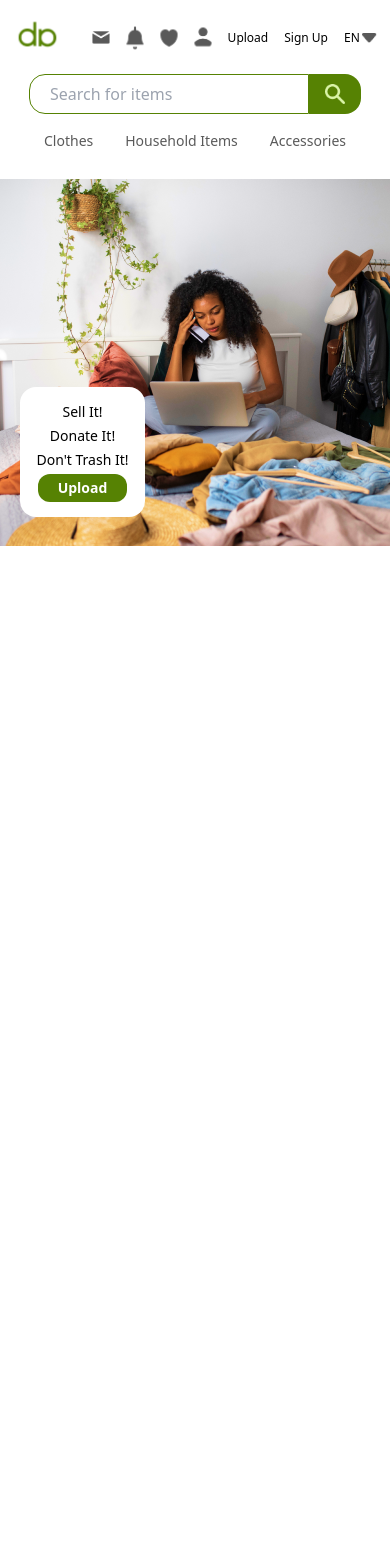
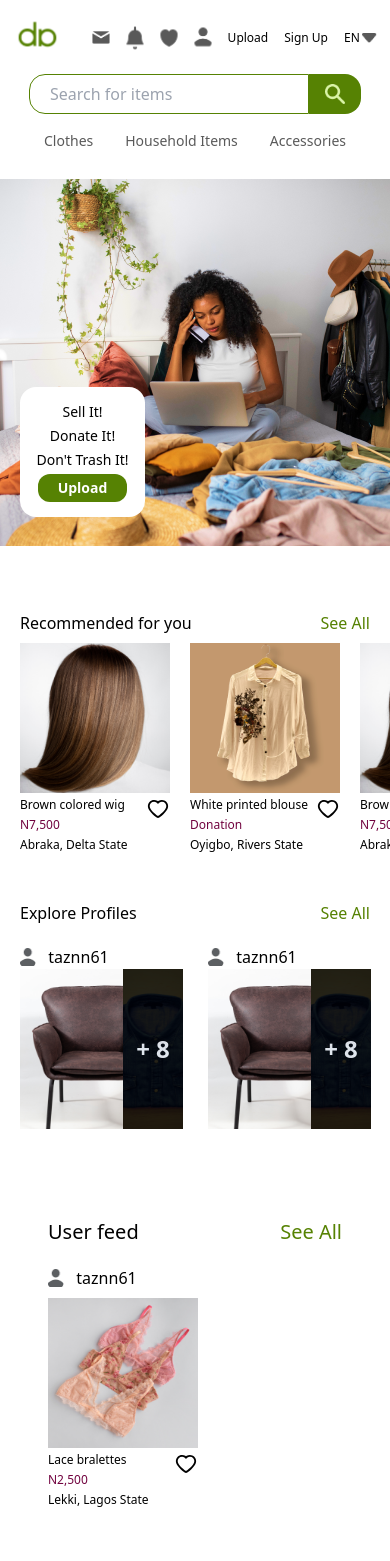
Before and after one commit to your-expert-tech-guide/dashmeafrica, a React (Vite) app: page / in a window 390 px wide. Shown: the top 1561 px of the page. Before the commit the page ends 844 px from the top, so only its background shows below. Built offline with nearby package versions, Linux system fonts and the light colour scheme.

Commit message:
completed footer and some other pages responsivenes

```diff
--- a/src/App.jsx
+++ b/src/App.jsx
@@ -5,17 +5,19 @@
 import Header from "./components/Header/Header.jsx";
 import SecondHeader from "./components/Header/SecondHeader.jsx";
 import Hero from "./components/home/Hero.jsx";
+import Footer from "./components/Footer/Footer.jsx";
 
 function App() {
   return (
     <div>
-      <Header />
+      {/* <Header />
       <SecondHeader />
       <Hero />
-      {/* <Routes>
+      <Footer /> */}
+      <Routes>
         <Route index element={<Home />} />
         <Route path="/signup" element={<Signup2 />} />
-      </Routes> */}
+      </Routes>
     </div>
   );
 }
--- a/src/components/home/Hero.jsx
+++ b/src/components/home/Hero.jsx
@@ -4,8 +4,8 @@
 const Hero = () => {
   return (
     <div className="pt-7">
-      <div className="bg-hero-pattern bg-no-repeat w-full h-[504px] max-[426px]:bg-hero-pattern-m max-[686px]:bg-hero-pattern-md max-[540px]:bg-hero-pattern-5 max-[951px]:bg-hero-pattern-9">
-        <div className="pt-44 max-[430px]:pt-52 max-[951px]:pt-44">
+      <div className="bg-hero-pattern bg-no-repeat w-full h-[504px] max-[426px]:bg-hero-pattern-m max-[686px]:bg-hero-pattern-md max-[540px]:bg-hero-pattern-5 max-[951px]:bg-hero-pattern-9 2xl:bg-repeat-x">
+        <div className="pt-44 max-[430px]:pt-52 max-[951px]:pt-44 ">
           <div className="w-[346px] h-[280px] max-[1000px]:w-[250px] max-[1000px]:text-2xl max-[951px]:h-[180px] max-[951px]:w-[170px] bg-white flex flex-col items-center justify-center rounded-2xl ml-10 gap-3 max-[500px]:gap-2 max-[500px]:ml-5 max-[430px]:w-[125px] max-[430px]:h-[130px] max-[430px]:gap-1 max-[951px]:ml-5">
             <p className="text-[1.75rem] font-medium max-[1000px]:text-2xl max-[951px]:text-xl max-[430px]:text-sm">
               Sell It!
--- a/src/components/home/ProductCard.jsx
+++ b/src/components/home/ProductCard.jsx
@@ -12,13 +12,13 @@
       <img
         src={product.img}
         alt="product"
-        className="w-[198px] h-[224px] cursor-pointer hover:scale-105"
+        className="w-[150px] sm:w-[198px] h-[150px] sm:h-[224px] cursor-pointer hover:scale-105"
       />
-      <div className="flex justify-between w-[198px] mt-1">
-        <div>
-          <h1 className="font-medium">{product.name}</h1>
-          <p className="text-[#71033F]">{product.price}</p>
-          <p className="text-sm">{product.location}</p>
+      <div className="flex justify-between w-[150px] sm:w-[198px] mt-1">
+        <div className="flex flex-col gap-1">
+          <h1 className="font-medium text-xs sm:text-base">{product.name}</h1>
+          <p className="text-[#71033F] text-xs sm:text-base">{product.price}</p>
+          <p className="text-xs sm:text-sm">{product.location}</p>
         </div>
         <div className="cash">
           {isSaved ? (
--- a/src/components/home/ProfileCard.jsx
+++ b/src/components/home/ProfileCard.jsx
@@ -14,15 +14,15 @@
         <img
           src={Chair}
           alt="product"
-          className="w-[198px] h-[224px] absolute"
+          className="w-[150px] sm:w-[198px] h-[160px] sm:h-[224px] absolute"
         />
-        <div className="relative  ml-[123px]">
+        <div className="relative ml-[103px] sm:ml-[123px]">
           <img
             src={Gen}
             alt="product"
-            className="w-[75px] h-[224px] absolute"
+            className="w-[60px] sm:w-[75px] h-[160px] sm:h-[224px] absolute"
           />
-          <div className="flex items-center justify-center w-[75px] h-[224px] opacity-85 bg-black absolute cursor-pointer">
+          <div className="flex items-center justify-center w-[60px] sm:w-[75px] h-[160px] sm:h-[224px] opacity-85 bg-black absolute cursor-pointer">
             <p className="text-white text-2xl font-semibold">+ 8</p>
           </div>
         </div>
--- a/src/pages/home/Home.jsx
+++ b/src/pages/home/Home.jsx
@@ -72,14 +72,16 @@
       {/* Hero Section end */}
       {/* Main section start */}
       {/* Recommended section start */}
-      <div className="p-12">
-        <div className="flex justify-between">
-          <h1 className="text-xl font-medium">Recommended for you</h1>
-          <p className="text-xl font-medium text-[#568203] cursor-pointer hover:scale-105 transition-transform">
+      <div className="max-[950px]:mt-[-120px] pl-5 sm:pl-9 pt-12">
+        <div className="flex justify-between pr-5 sm:pr-12">
+          <h1 className="text-base sm:text-xl font-medium">
+            Recommended for you
+          </h1>
+          <p className="text-base sm:text-xl font-medium text-[#568203] cursor-pointer hover:scale-105 transition-transform">
             See All
           </p>
         </div>
-        <div className="flex justify-between gap-3 flex-wrap mt-5">
+        <div className="bg-scroll flex overflow-x-auto scrollbar-hide whitespace-nowrap mt-2 sm:mt-5 gap-5 2xl:justify-between 2xl:overflow-x-hidden 2xl:pr-9 pr-2">
           {Products.map((product) => (
             <ProductCard key={product.id} product={product} />
           ))}
@@ -87,16 +89,20 @@
       </div>
       {/* Recommended section end */}
       {/* Profile section start */}
-      <div className="p-12">
-        <div className="flex justify-between">
-          <h1 className="text-xl font-medium">Explore Profiles</h1>
-          <p className="text-xl font-medium text-[#568203] cursor-pointer hover:scale-105 transition-transform">
+      <div className="pl-5 sm:pl-9 pt-12">
+        <div className="flex justify-between pr-5 sm:pr-12">
+          <h1 className="text-base sm:text-xl font-medium">Explore Profiles</h1>
+          <p className="text-base sm:text-xl font-medium text-[#568203] cursor-pointer hover:scale-105 transition-transform">
             See All
           </p>
         </div>
-        <div className="flex justify-between gap-3 flex-wrap mt-5">
+        <div className="flex overflow-x-auto scrollbar-hide whitespace-nowrap h-[225px] sm:h-[260px] 2xl:justify-between 2xl:overflow-x-hidden 2xl:pr-9 pr-2 mt-5">
           {Products.map((product, key) => (
-            <ProfileCard key={product.id} product={product} />
+            <div key={product.id} className="mr-[-10px] sm:mr-3">
+              {" "}
+              {/* Added wrapper */}
+              <ProfileCard product={product} />
+            </div>
           ))}
         </div>
       </div>
--- a/tailwind.config.js
+++ b/tailwind.config.js
@@ -10,6 +10,14 @@
         "hero-pattern-5": "url('./src/assets/images/hero/hero-bg-5.png')",
         "hero-pattern-9": "url('./src/assets/images/hero/hero-bg-9.png')",
       },
+      scrollbar: {
+        "&::-webkit-scrollbar": {
+          display: "none",
+        },
+        "&::-webkit-scrollbar-thumb": {
+          display: "none",
+        },
+      },
     },
   },
   plugins: [],
```
Also changed, not shown: src/components/Footer/Footer.jsx (+60 -25 lines).
